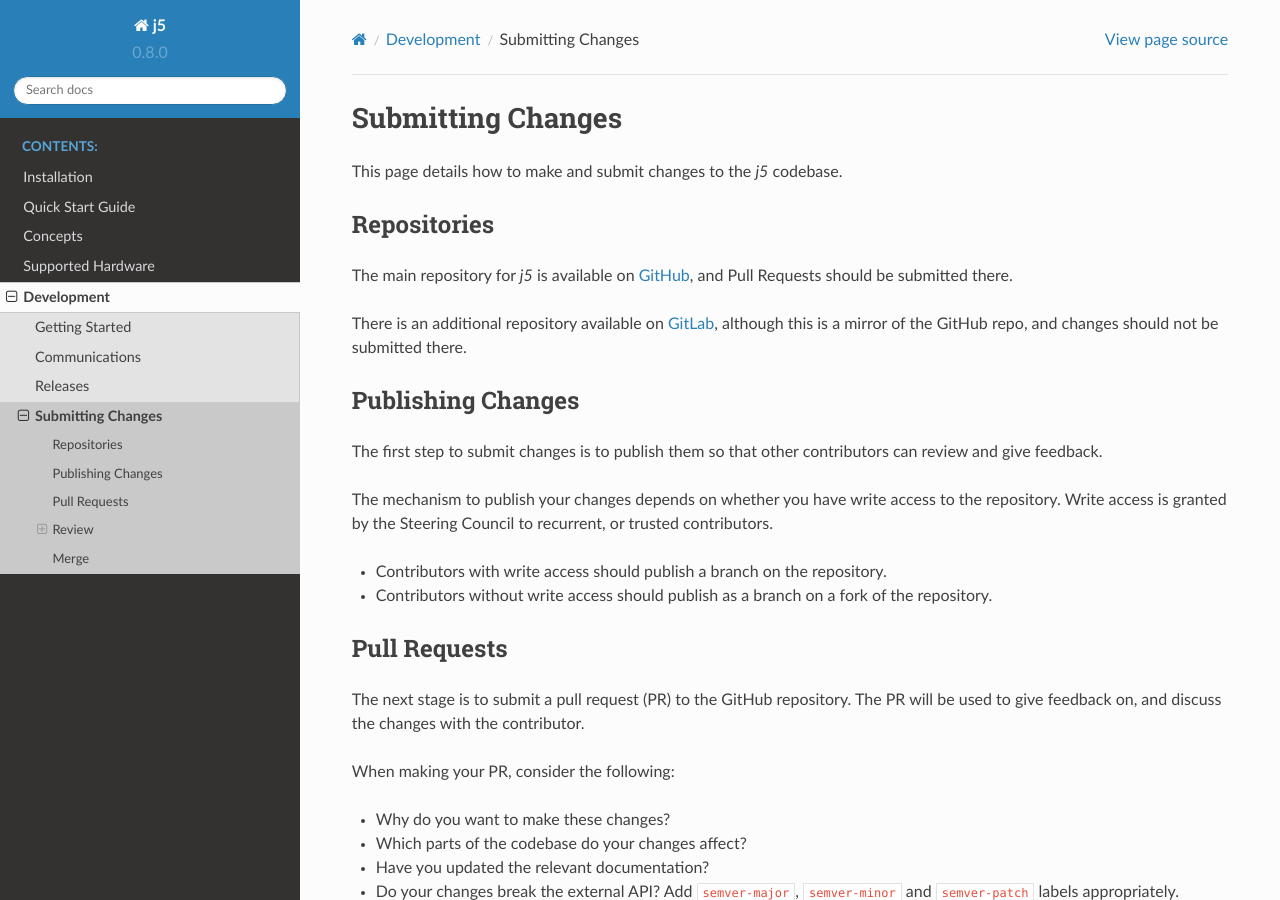
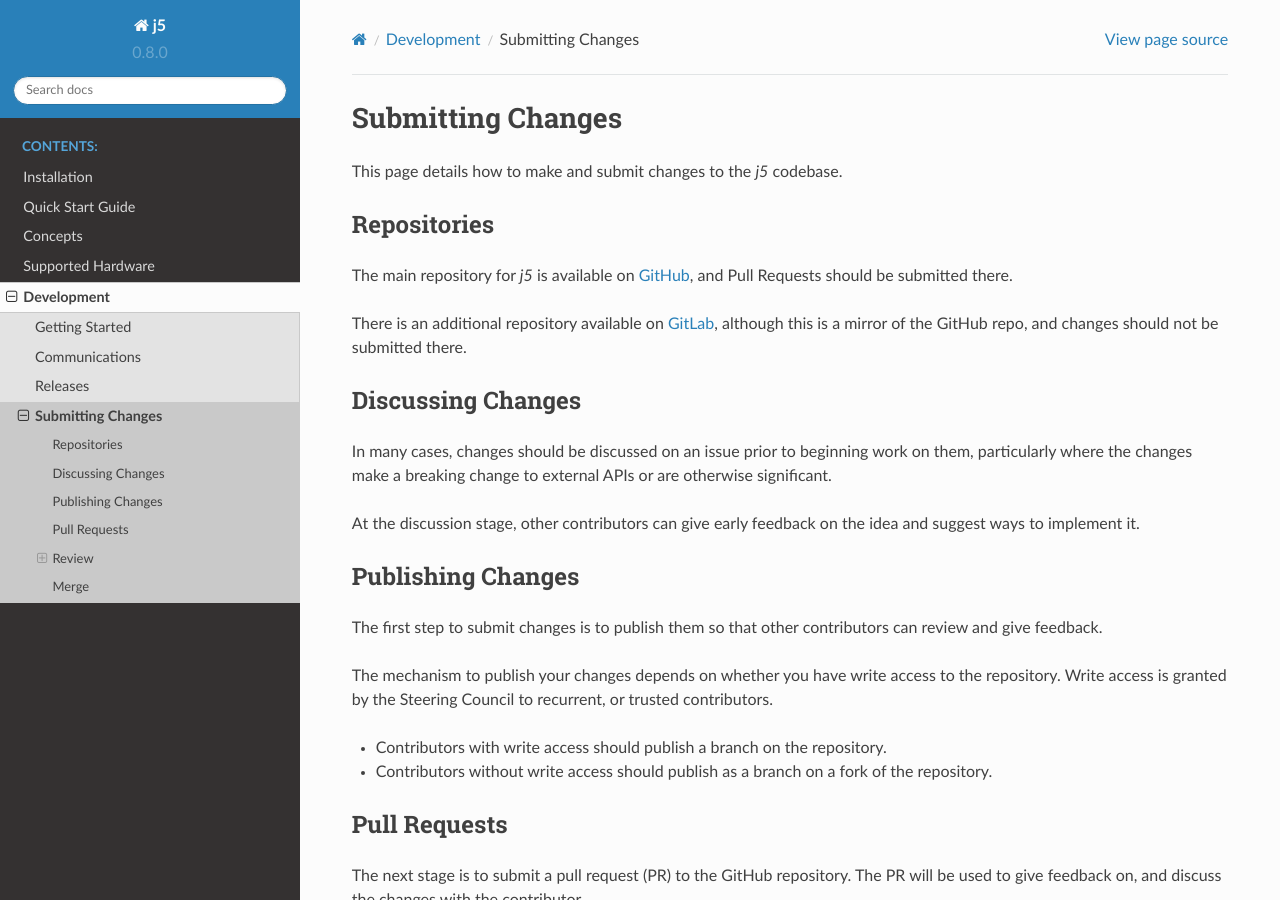
Before and after one commit to srobo/j5, a Sphinx documentation site: the page built from docs/development/submitting-changes.rst, in a window 1280 px wide and 900 px high. Built offline with Sphinx 7.4.7 and the Read the Docs theme 2.0.0, drawn with Linux system fonts in a browser that asks for light colours; pages that are not in the unit, such as notebooks, are missing from menus.

Commit message:
Add discussing changes to submission guidelines

```diff
--- a/docs/development/submitting-changes.rst
+++ b/docs/development/submitting-changes.rst
@@ -13,6 +13,14 @@ should not be submitted there.
 
 .. _GitHub: https://github.com/j5api/j5
 .. _GitLab: https://gitlab.com/j5api/j5
+
+Discussing Changes
+------------------
+
+In many cases, changes should be discussed on an issue prior to beginning work on them, particularly where the changes
+make a breaking change to external APIs or are otherwise significant.
+
+At the discussion stage, other contributors can give early feedback on the idea and suggest ways to implement it.
 
 Publishing Changes
 ------------------
```
